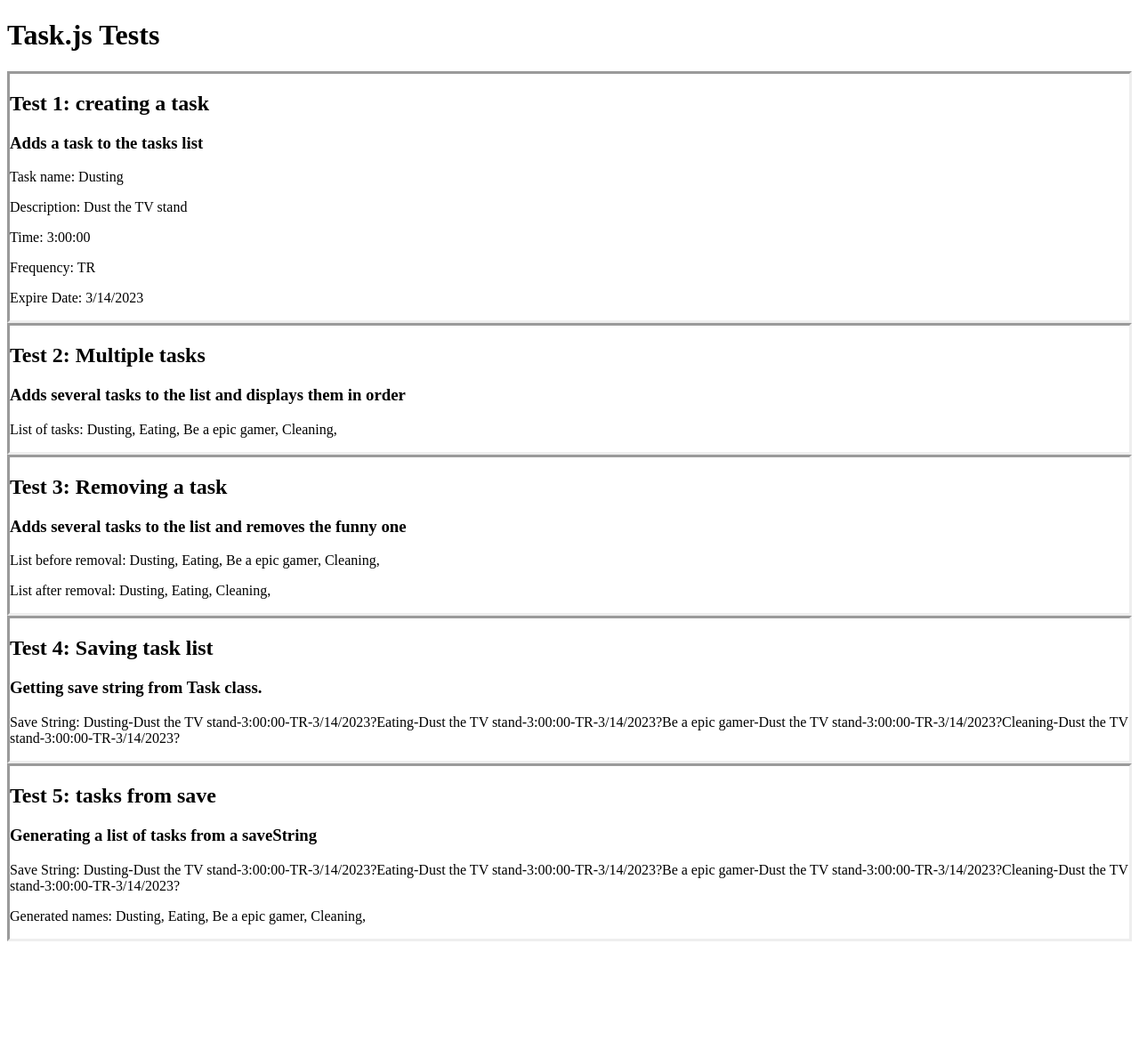
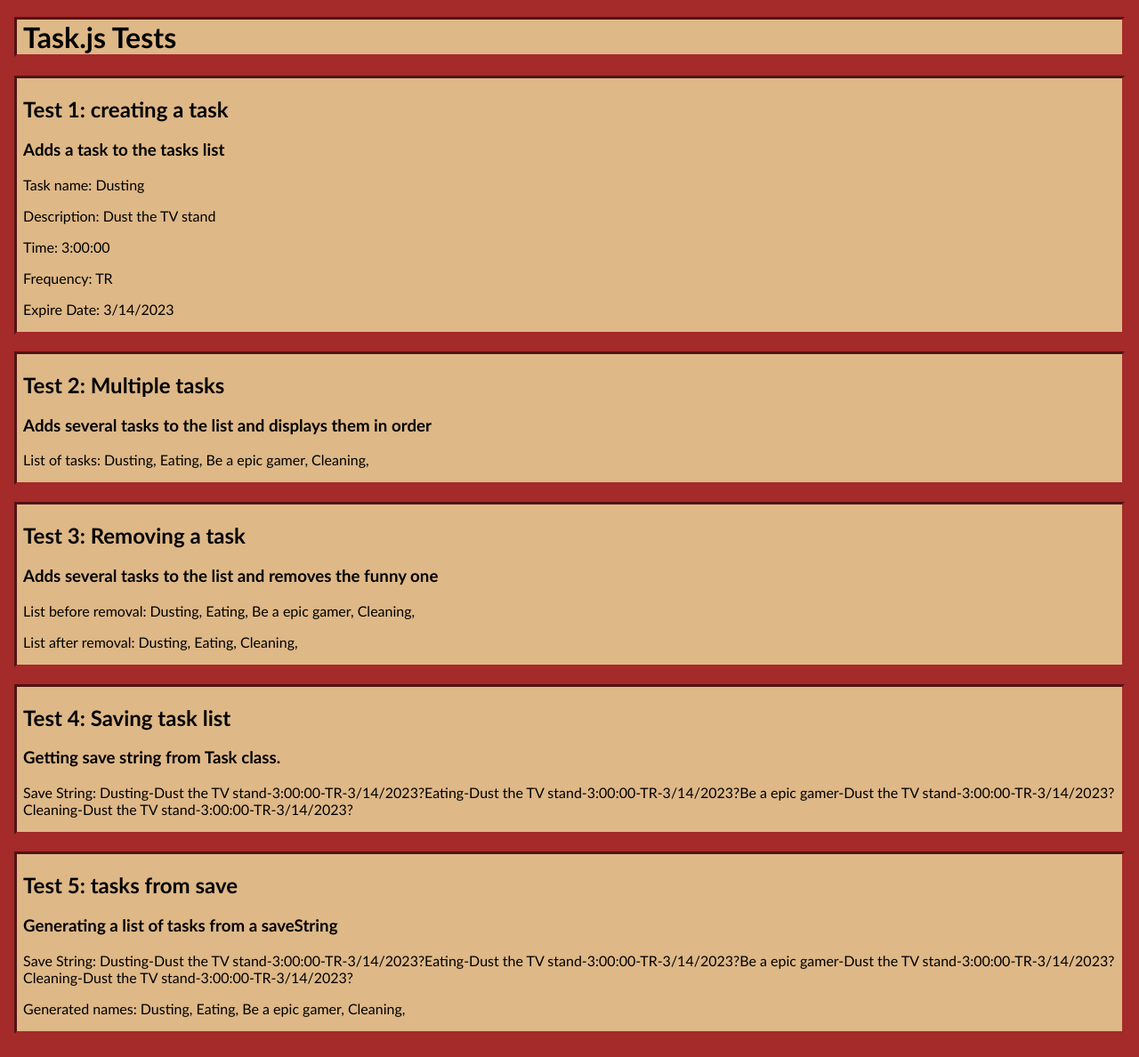
Before and after one commit to lbiggers/CS3141-R02-9, a PHP site: page /testdoc.html in a window 1280 px wide. Shown: the whole page at 89% size. Before the commit the page ends 1058 px from the top, so only its background shows below. Run offline with PHP 8.4, Linux system fonts and the light colour scheme.

Commit message:
Made the test document sexier
Hell's yeah

```diff
--- a/testdoc.css
+++ b/testdoc.css
@@ -1,3 +1,14 @@
 .test{
     border-style: inset;
+    border-color: brown;
+    background-color: burlywood;
+    margin-top: 5mm;
+    margin-left: 2mm;
+    margin-right: 2mm;
+    padding-left: 2mm;
+    font-family: Calibri;
 }
+body{
+    background-color: brown;
+    padding-bottom: 5mm;
+}
--- a/testdoc.html
+++ b/testdoc.html
@@ -1,7 +1,7 @@
 <!DOCTYPE html>
 <html>
 <head>
-    <h1>Task.js Tests</h1>
+    <h1 class="test">Task.js Tests</h1>
     <link rel="stylesheet" href="testdoc.css">
 </head>
 <body>
```
